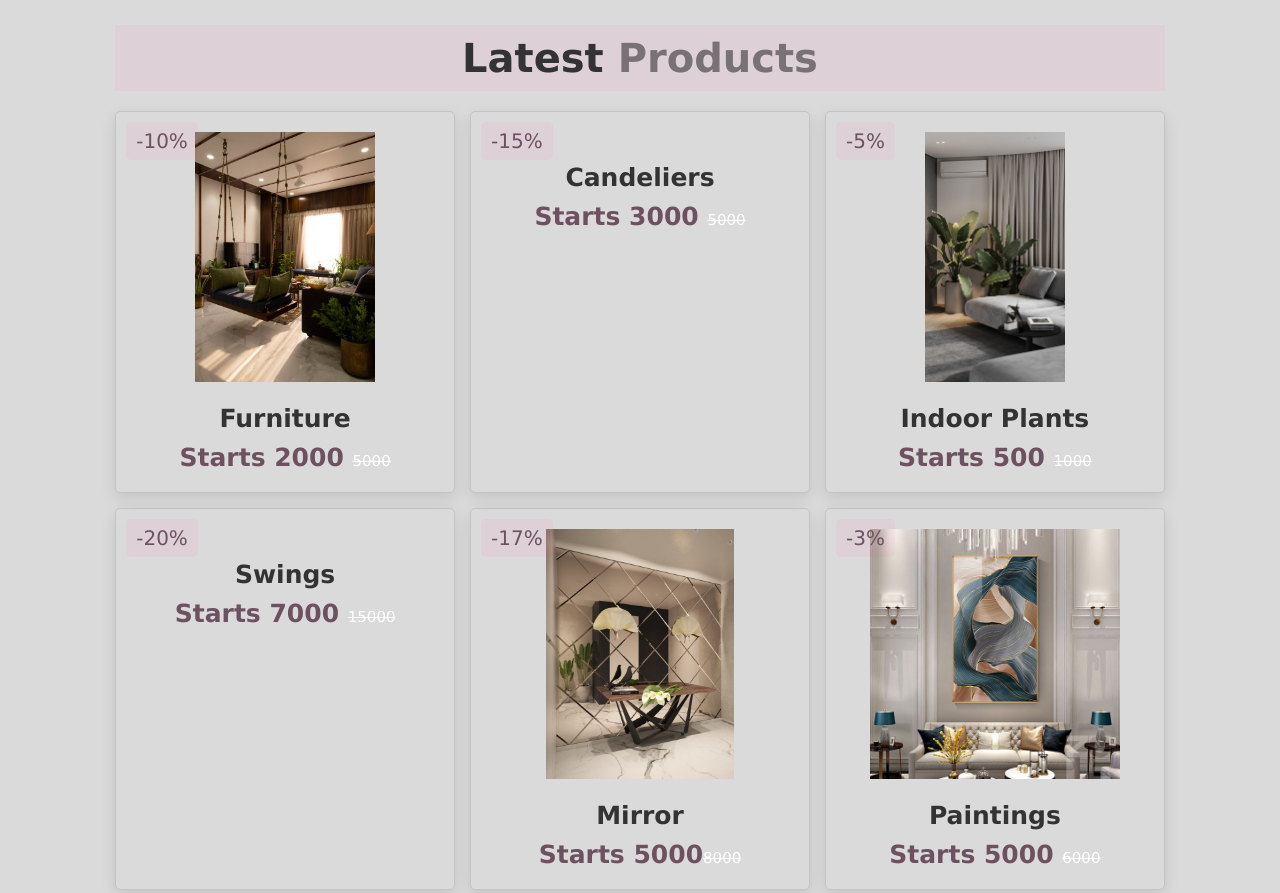
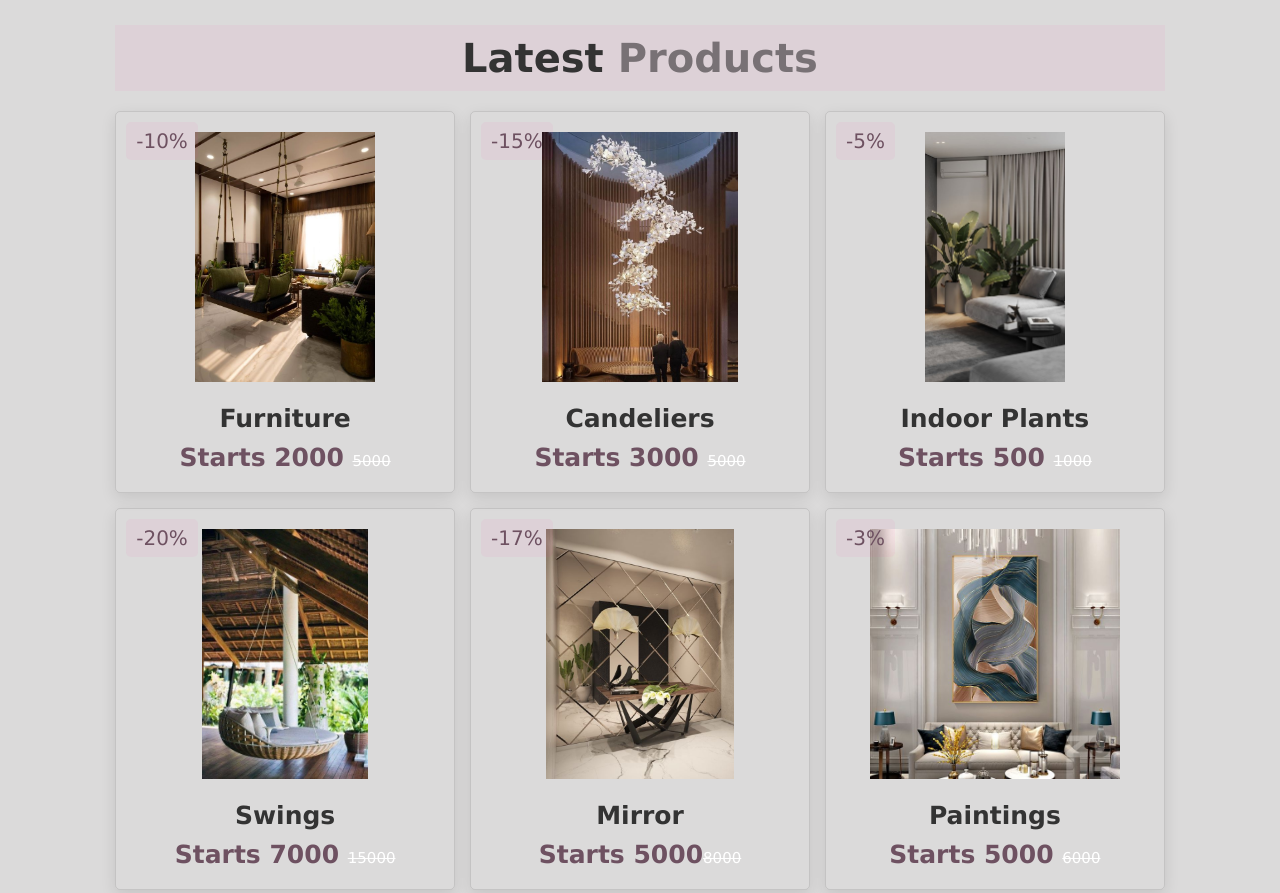
Before and after one commit to 2002sejal/interior_spaces, a plain HTML site: page index.html in a window 1280 px wide. Shown: the part 1480-2373 px from the top of the page. Drawn offline with Linux system fonts and the light colour scheme; files whose address does not match are found by name.

Commit message:
Update index.html

```diff
--- a/index.html
+++ b/index.html
@@ -151,7 +151,7 @@
         <div class="box">
             <span class="discount">-15%</span>
             <div class="image">
-                <img src="images/img-2.jpg" alt="">
+                <img src="img-2.jpg" alt="">
                 <div class="icons">
                     <a href="#" class="fas fa-heart"></a>
                     <a href="#" class="cart-btn">add to cart</a>
@@ -183,7 +183,7 @@
         <div class="box">
             <span class="discount">-20%</span>
             <div class="image">
-                <img src="images/img-4.jpg" alt="">
+                <img src="img-4.jpg" alt="">
                 <div class="icons">
                     <a href="#" class="fas fa-heart"></a>
                     <a href="#" class="cart-btn">add to cart</a>
@@ -414,7 +414,7 @@
             <a href="#">8888888888</a>
             <a href="#">sejalpatil@gmail.com</a>
             <a href="#">nagpur, india - 440024</a>
-            <img src="images/payment.png" alt="">
+            <img src="payment.png" alt="">
         </div>
 
     </div>
```
